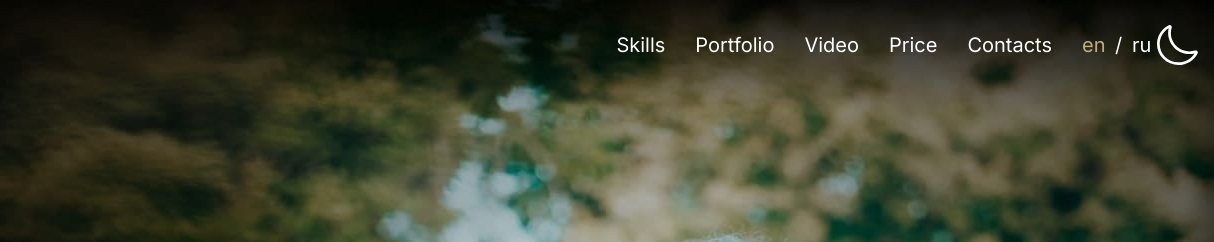
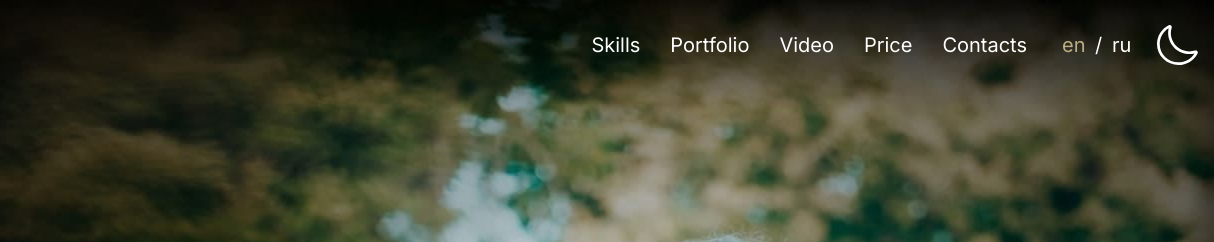
Before and after one commit to PonkinDmitrij/frontend-study, a website built with webpack: page portfolio/src/index.html in a window 1280 px wide. Shown: the top 242 px of the page, 66-1280 px from the left. Built offline with nearby package versions, Linux system fonts and the light colour scheme.

Commit message:
fix: change the indentation system

```diff
--- a/portfolio/src/index.html
+++ b/portfolio/src/index.html
@@ -53,7 +53,7 @@
             </div>
           </div>
 
-          <button class="theme-switch"></button>
+          <button class="theme-switch page-header__theme-switch"></button>
 
           <button class="burger">
             <span></span>
--- a/portfolio/src/scss/blocks/page-header.scss
+++ b/portfolio/src/scss/blocks/page-header.scss
@@ -18,25 +18,29 @@
 
   &__logo {
     flex: 0 0 50px;
+    margin-right: 20px;
   }
 
   &__nav {
     flex: 1 0 500px;
     display: flex;
     justify-content: flex-end;
-    margin-left: auto;
-    padding: 0 15px;
+    margin-right: 20px;
 
     @media (max-width: $screen-md) {
-      flex-basis: 10px;
+      flex-basis: 1px;
+      margin-right: 0;
     }
   }
 
   &__switch-lang {
     flex: 0 0 70px;
+    margin-right: 20px;
+  }
 
+  &__theme-switch {
     @media (max-width: $screen-md) {
-      margin-right: 30px;
+      margin-right: 20px;
     }
   }
 }
```
